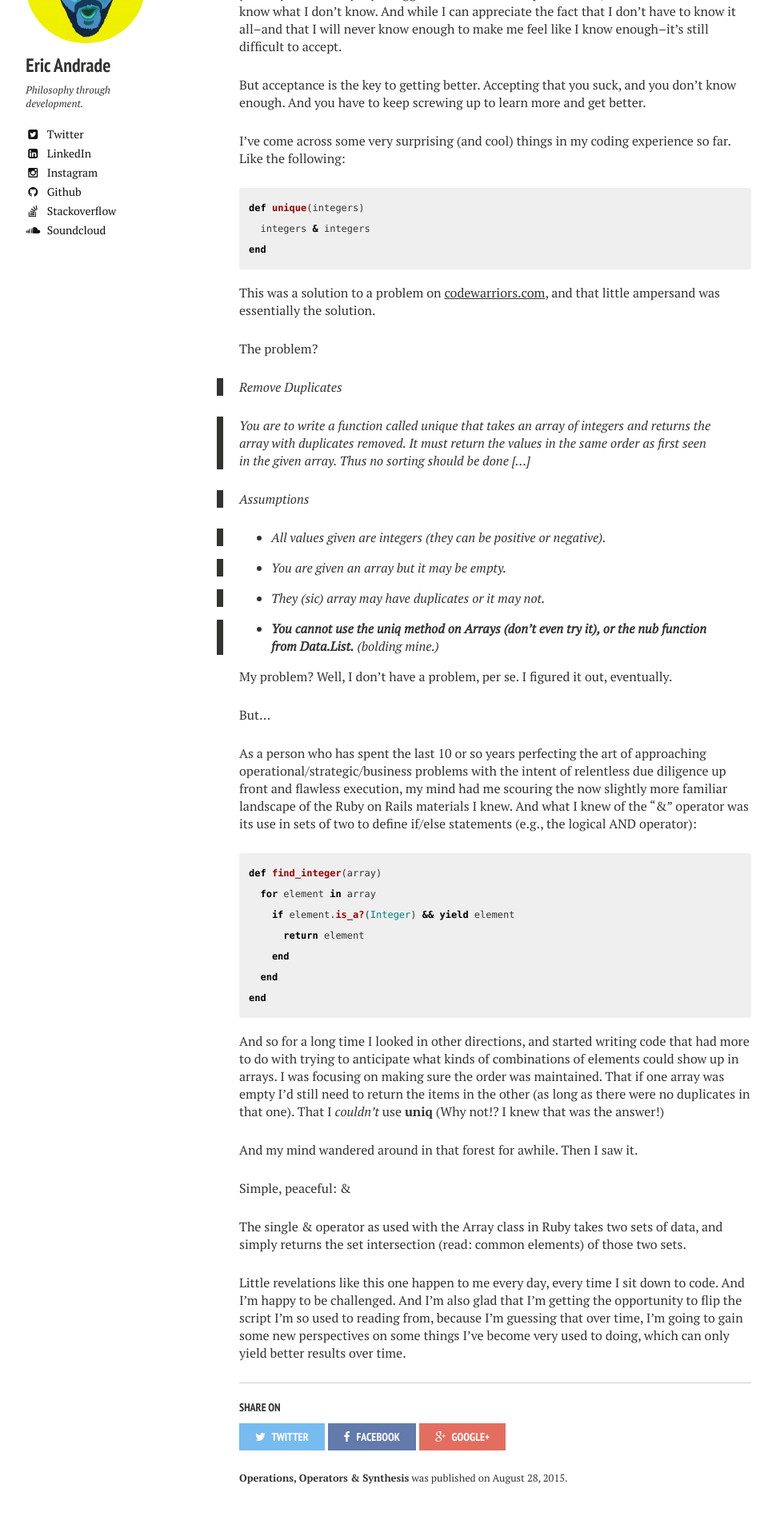
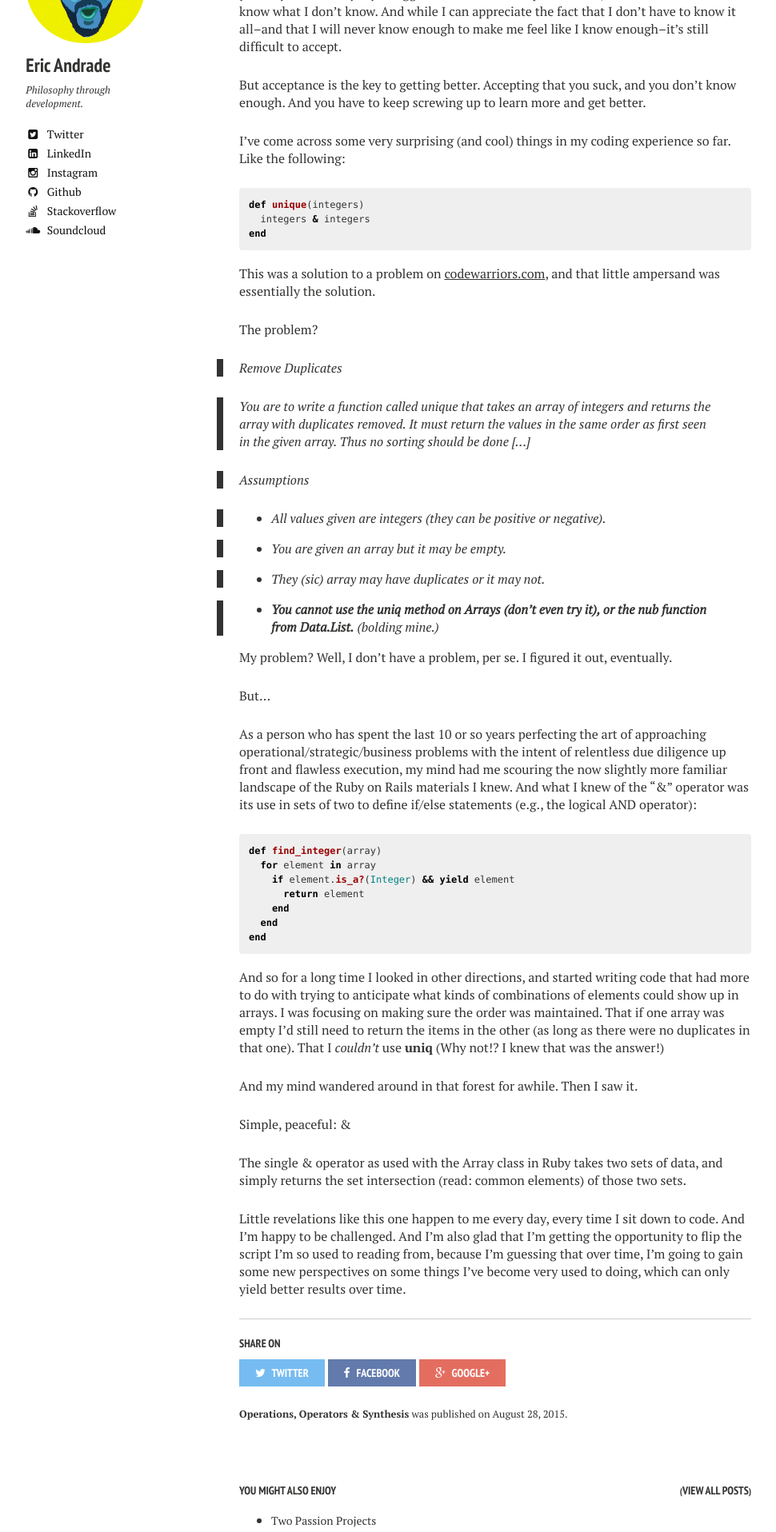
Before and after one commit to buddhaplex/content-theory, a Jekyll site: the page built from _posts/2015-08-27-operations-operators-and-synthesis.markdown, in a window 1280 px wide. Shown: the part 522-2438 px from the top of the page at 80% size, without its empty margins (21-991 px from the left). Built offline with Jekyll 4.4.1, drawn with Linux system fonts in a browser that asks for light colours; nearby versions of some CDN libraries.

Commit message:
Operations Operators and Synthesis Post

```diff
--- a/_posts/2015-08-27-operations-operators-and-synthesis.markdown
+++ b/_posts/2015-08-27-operations-operators-and-synthesis.markdown
@@ -16,11 +16,11 @@
 
 I've come across some very surprising (and cool) things in my coding experience so far. Like the following:
 
-~~~ ruby
+{% highlight ruby %}
 def unique(integers)
   integers & integers
 end
-~~~
+{% endhighlight %}
 
 This was a solution to a problem on <a href="http://codewarriors.com">codewarriors.com</a>, and that little ampersand was essentially the solution.
 
@@ -46,7 +46,7 @@
 
 As a person who has spent the last 10 or so years perfecting the art of approaching operational/strategic/business problems with the intent of relentless due diligence up front and flawless execution, my mind had me scouring the now slightly more familiar landscape of the Ruby on Rails materials I knew. And what I knew of the "&" operator was its use in sets of two to define if/else statements (e.g., the logical AND operator):
 
-~~~ ruby
+{% highlight ruby %}
 def find_integer(array)
   for element in array
     if element.is_a?(Integer) && yield element
@@ -54,7 +54,7 @@
     end
   end
 end
-~~~
+{% endhighlight %}
 
 And so for a long time I looked in other directions, and started writing code that had more to do with trying to anticipate what kinds of combinations of elements could show up in arrays. I was focusing on making sure the order was maintained. That if one array was empty I'd still need to return the items in the other (as long as there were no duplicates in that one). That I <i>couldn't</i> use <b>uniq</b> (Why not!? I knew that was the answer!)
 
```
